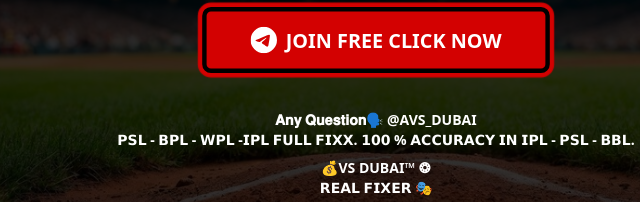
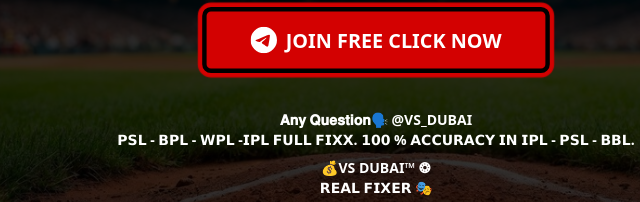
Before and after one commit to Roshanchauhan112/VSDUBAI, a plain HTML site: page index.html in a window 1280 px wide. Shown: the part 400-602 px from the top of the page, 264-904 px from the left. Drawn offline with nearby package versions, Linux system fonts and the light colour scheme.

Commit message:
Update index.html

```diff
--- a/index.html
+++ b/index.html
@@ -95,7 +95,7 @@
             <div class="mt-2 space-y-2">
                 <div class=" ">
                     <p class="text-sm font-semibold">
-                        𝐀𝐧𝐲 𝐐𝐮𝐞𝐬𝐭𝐢𝐨𝐧🗣️ <a href="https://t.me/+2iVy1X93Gd1kNjg1">@AVS_DUBAI</a> <br />
+                        𝐀𝐧𝐲 𝐐𝐮𝐞𝐬𝐭𝐢𝐨𝐧🗣️ <a href="https://t.me/+2iVy1X93Gd1kNjg1">@VS_DUBAI</a> <br />
                         𝗣𝗦𝗟 - 𝗕𝗣𝗟 - 𝗪𝗣𝗟 -𝗜𝗣𝗟 𝗙𝗨𝗟𝗟 𝗙𝗜𝗫𝗫.
                         𝟭𝟬𝟬 % 𝗔𝗖𝗖𝗨𝗥𝗔𝗖𝗬 𝗜𝗡 𝗜𝗣𝗟 - 𝗣𝗦𝗟 - 𝗕𝗕𝗟.
                     </p>
```
